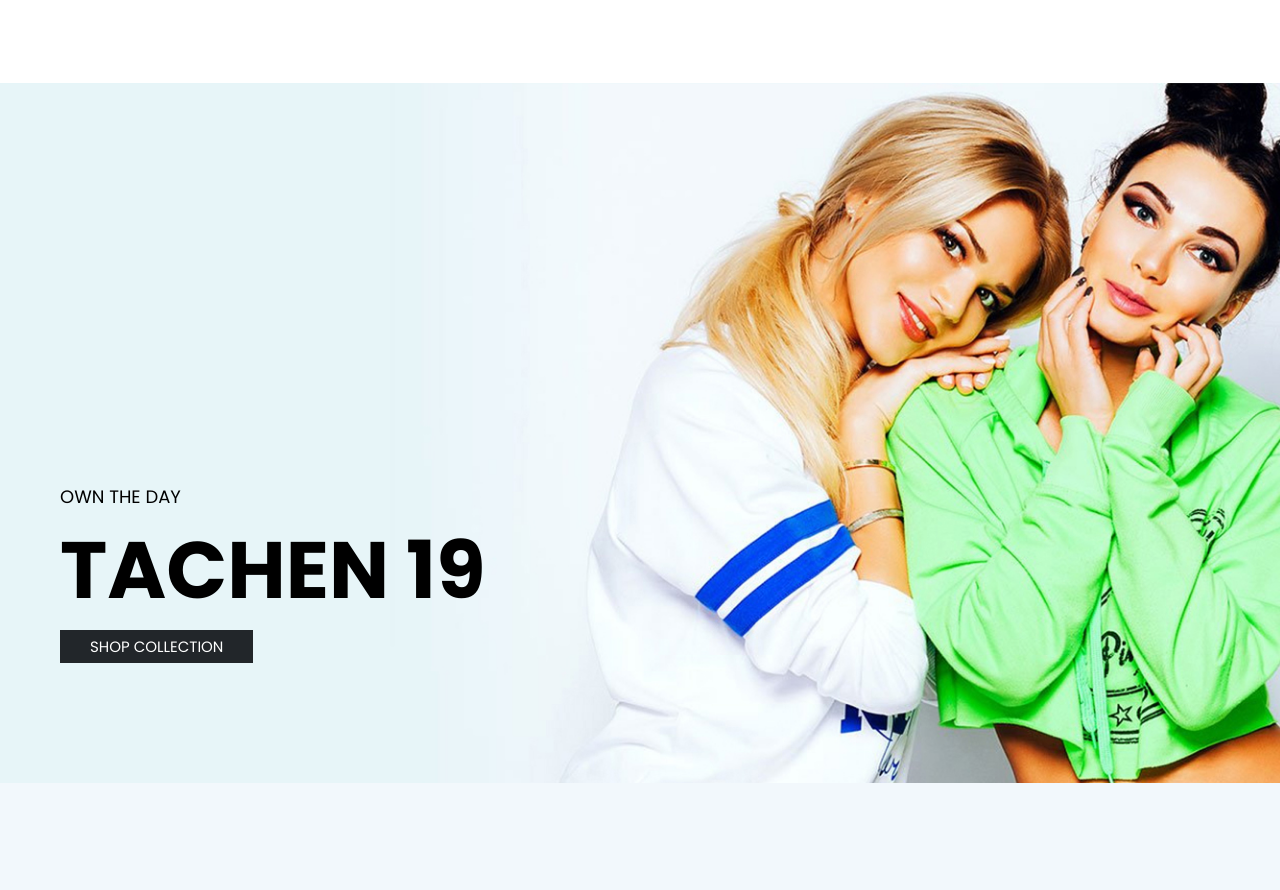
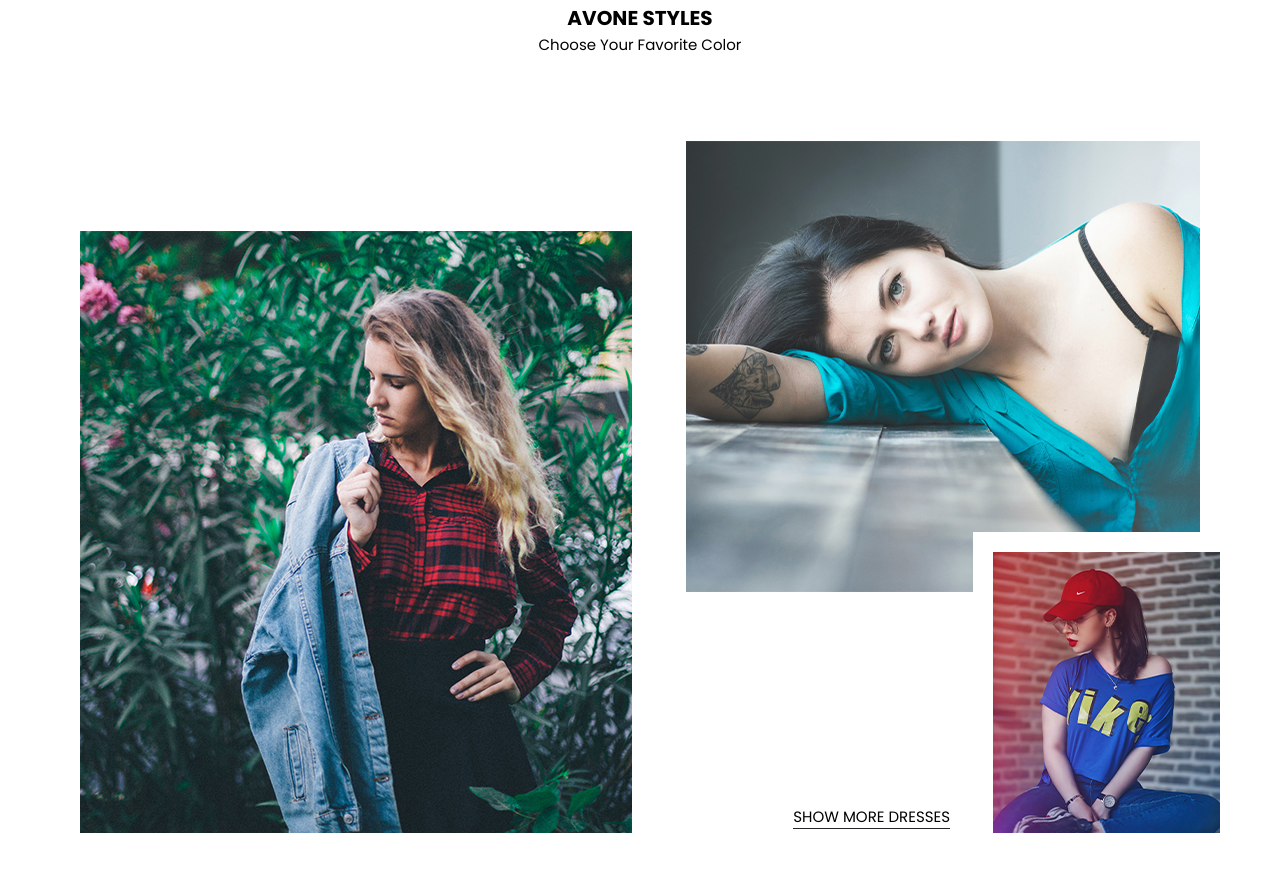
Before and after one commit to E-g-oR/Fashion-Landing-Page, a plain HTML site: page index.html in a window 1280 px wide. Shown: the part 3010-3900 px from the top of the page. Drawn offline with Linux system fonts and the light colour scheme.

Commit message:
Add files via upload

```diff
--- a/css/style.css
+++ b/css/style.css
@@ -203,11 +203,55 @@ body {
   color: #cf2929;
 }
 
+.gallery {
+  display: -webkit-box;
+  display: -ms-flexbox;
+  display: flex;
+  -ms-flex-wrap: wrap;
+      flex-wrap: wrap;
+  -webkit-box-pack: justify;
+      -ms-flex-pack: justify;
+          justify-content: space-between;
+  -webkit-box-align: start;
+      -ms-flex-align: start;
+          align-items: flex-start;
+  position: relative;
+}
+
+.gallery__link {
+  border: 20px solid #fff;
+}
+
+.gallery__link-1 {
+  margin-top: 90px;
+}
+
+.gallery__link-3 {
+  position: absolute;
+  bottom: 0;
+  right: -20px;
+}
+
+.gallery__link-text {
+  position: absolute;
+  bottom: 30px;
+  right: 270px;
+  text-transform: uppercase;
+}
+
+.gallery__link-text::after {
+  content: '';
+  display: block;
+  width: 100%;
+  height: 1px;
+  background-color: #22262a;
+}
+
 .banner {
   width: 100vw;
   height: calc(100vh - 85px);
   background-image: url(../img/banner_bg.jpg);
-  background-position: center 15px;
+  background-position: right 15px;
   background-repeat: no-repeat;
   background-size: cover;
   margin-top: 85px;
@@ -235,6 +279,7 @@ body {
   font-size: 80px;
 }
 
-.banner__subttle, .banner__title {
+.banner__subttle,
+.banner__title {
   text-transform: uppercase;
 }
--- a/index.html
+++ b/index.html
@@ -209,6 +209,25 @@
     </div>
   </section>
 
+  <section class="avone-styles">
+    <div class="container">
+      <h3 class="fashion__title">Avone styles</h3>
+      <p class="fashion__subtitle">Choose Your Favorite Color</p>
+      <div class="gallery">
+        <a href="#" class="gallery__link gallery__link-1">
+          <img src="img/avoneStyles_1.jpg" alt="">
+        </a>
+        <a href="#" class="gallery__link gallery__link-2">
+          <img src="img/avoneStyles_2.jpg" alt="">
+        </a>
+        <a href="#" class="gallery__link gallery__link-3">
+          <img src="img/avoneStyles_3.jpg" alt="">
+        </a>
+        <a href="#" class="gallery__link-text">Show more dresses</a>
+      </div>
+    </div>
+  </section>
+
   <section class="banner">
     <div class="container">
       <div class="banner__body">
```
